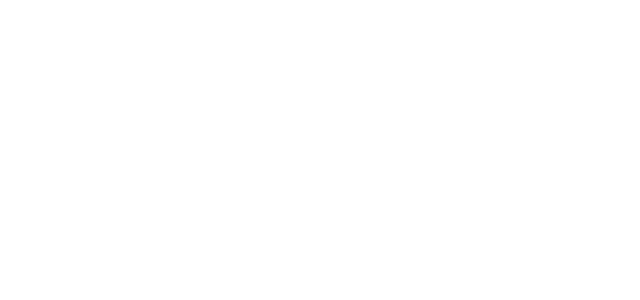
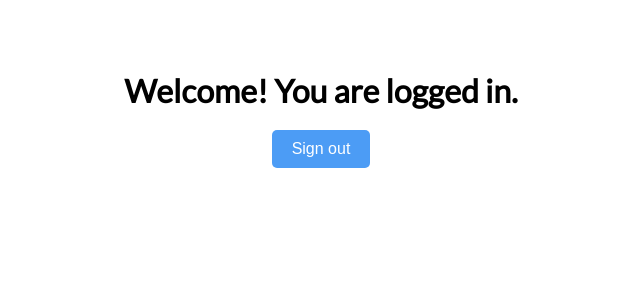
Before and after one commit to movi1/login-logout-web-app, a React (Create React App) app: page /logout in a window 1280 px wide. Shown: the top 300 px of the page, without its empty margins (319-959 px from the left). Built offline with nearby package versions, Linux system fonts and the light colour scheme.

Commit message:
add logout component

```diff
--- a/src/App.js
+++ b/src/App.js
@@ -1,14 +1,15 @@
 import React from 'react';
-import { BrowserRouter as Router, Route, Routes} from 'react-router-dom';
+import { BrowserRouter as Router, Route, Routes } from 'react-router-dom';
 import Login from './components/login';
 import './App.css';
+import { Logout } from './components/logout';
 
 function App() {
   return (
     <Router>
       <Routes>
-      <Route path="/" element={<Login />} />
-      <Route path="/logout"  />
+        <Route path="/" element={<Login />} />
+        <Route path="/logout" element={<Logout />} />
         <Route path="/login-unsuccessful" />
 
       </Routes>
--- a/src/components/login.jsx
+++ b/src/components/login.jsx
@@ -6,18 +6,21 @@
 const Login = () => {
     const [username, setUsername] = useState('');
     const [password, setPassword] = useState('');
+    const [isLoggedIn, setIsLoggedIn] = useState(false);
 
     // Use useNavigate instead of useHistory
     const navigate = useNavigate();
 
     const handleLogin = () => {
         // Your logic to check username and password
-    if (username === 'yourUsername' && password === 'yourPassword') {
-      // Use navigate instead of history.push
+        if (username === 'test' && password === '1234') {
+            setIsLoggedIn(true);
+
             navigate('/logout');
         } else {
             // Show error message or handle in a way appropriate for your app
             alert('Invalid username or password');
+            setIsLoggedIn(false);
         }
     };
 
@@ -26,7 +29,8 @@
             <h1>Login</h1>
             <input type="text" placeholder="Username" value={username} onChange={(e) => setUsername(e.target.value)} />
             <input type="password" placeholder="Password" value={password} onChange={(e) => setPassword(e.target.value)} />
-      <button onClick={handleLogin}>Login</button>
+            <button onClick={handleLogin}>Sign in</button>
+
         </div>
     );
 };
--- /dev/null
+++ b/src/components/logout.css
@@ -0,0 +1,37 @@
+
+
+.logout {
+    display: flex;
+    flex-direction: column;
+    align-items: center;
+    margin-top: 50px;
+  }
+
+  .logout h1 {
+    font-size: 2em;
+    margin-bottom: 20px;
+    font-family: 'Lato', sans-serif;
+  }
+
+  .logout input {
+    padding: 10px;
+    font-size: 1em;
+    border: 1px solid #ddd;
+    border-radius: 5px;
+    margin-bottom: 20px;
+    width: 300px;
+  }
+
+  .logout button {
+    padding: 10px 20px;
+    font-size: 1em;
+    border: none;
+    border-radius: 5px;
+    background-color: #4c9cf5;
+    color: white;
+    cursor: pointer;
+  }
+
+  .logout button:hover {
+    background-color: #3b7cca;
+  }
--- /dev/null
+++ b/src/components/logout.jsx
@@ -0,0 +1,23 @@
+import React from 'react';
+import { useNavigate } from 'react-router-dom';
+import './logout.css';
+
+// Logout component: Handles user logout and redirects to the home page
+export const Logout = () => {
+  // Get navigation function from react-router-dom
+  const navigate = useNavigate();
+
+  // Logout function: Implement actual logout logic here
+  const handleLogout = () => {
+    // Redirect to the home page after logout
+    navigate('/');
+  };
+
+  // Render the logout component UI
+  return (
+    <div className='logout'>
+      <h1>Welcome! You are logged in.</h1>
+      <button onClick={handleLogout}>Sign out</button>
+    </div>
+  );
+};
```
Lines whose indentation alone changed are shown as unchanged.
